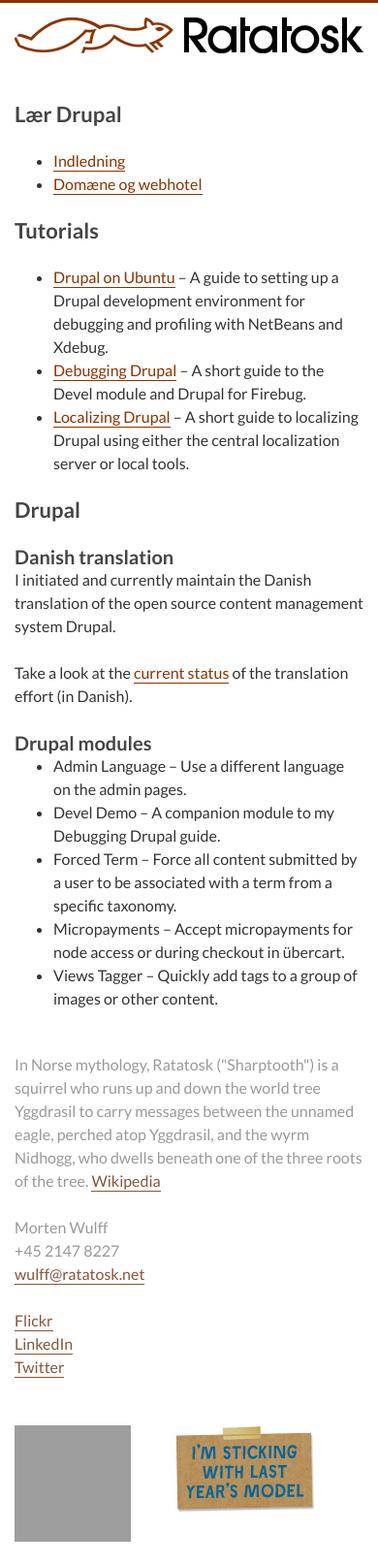
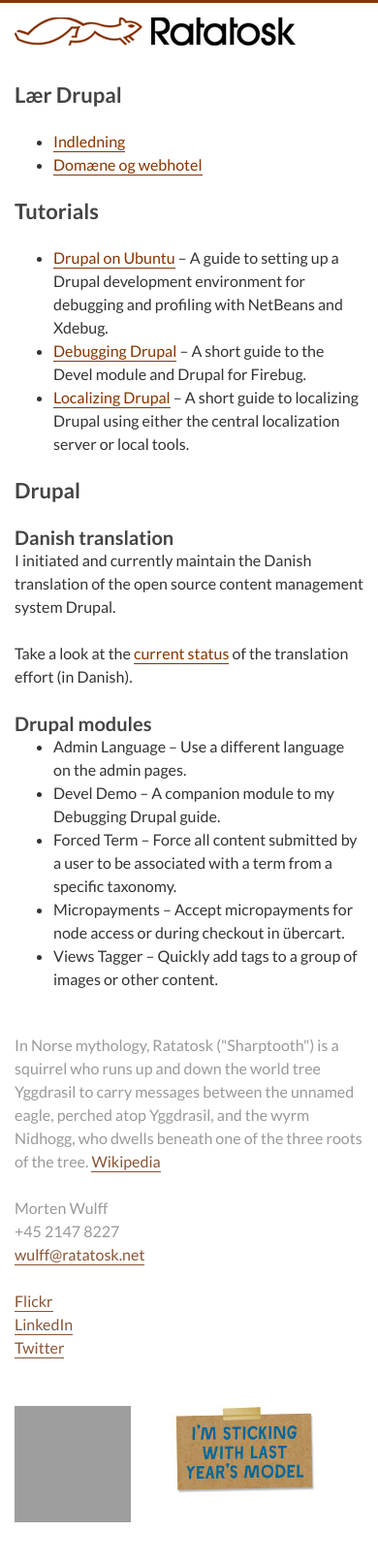
Before and after one commit to wulff/wulff.github.com, a Jekyll site: the page built from index.html, in a window 390 px wide. Shown: the whole page at 97% size. Built offline with Jekyll 4.4.1, drawn with Linux system fonts in a browser that asks for light colours; grey boxes are pictures that could not be loaded.

Commit message:
adding temporary iphone-ready logo

```diff
--- a/css/styles.css
+++ b/css/styles.css
@@ -158,6 +158,7 @@
 div.badges div {
   float: left;
   margin-right: 2.5em;
+  margin-bottom: 2.5em;
 }
 div.badges div:last-child {
   margin-right: 0;
@@ -199,8 +200,16 @@
     padding:15px;
   }
 
+  header h1 {
+    background: url("/img/ratatosk-iphone.png") no-repeat scroll left top transparent;
+  }
+
   header ul {
     display:none;
+  }
+
+  section {
+    padding-top: 0;
   }
 }
 
```
Also changed, not shown: img/ratatosk-iphone.png (added).
